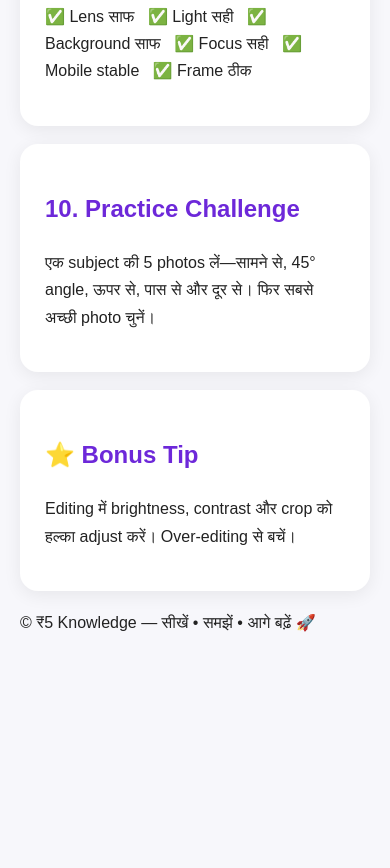
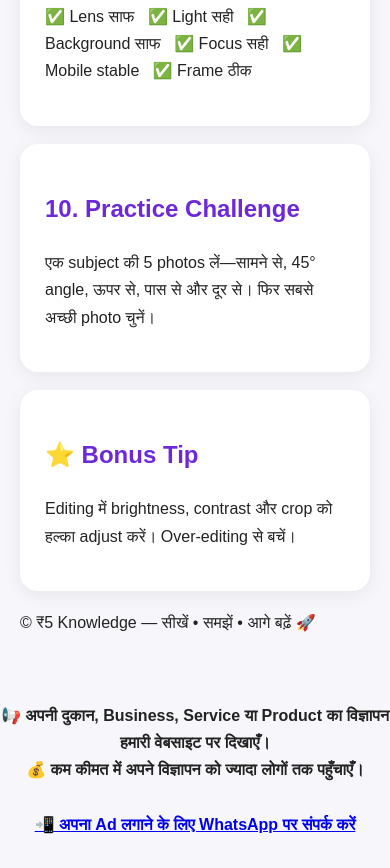
Before and after one commit to pramodkas/5-knowledge, a plain HTML site: page mobile-photo-guide.html in a window 390 px wide. Shown: the part 2596-3464 px from the top of the page. Before the commit the page ends 3268 px from the top, so only its background shows below. Drawn offline with Linux system fonts and the light colour scheme.

Commit message:
Update mobile-photo-guide.html

```diff
--- a/mobile-photo-guide.html
+++ b/mobile-photo-guide.html
@@ -47,4 +47,16 @@ h1{color:#5b21b6} h2{color:#6d28d9}
 
 <section class="card"><h2>⭐ Bonus Tip</h2><p>Editing में brightness, contrast और crop को हल्का adjust करें। Over-editing से बचें।</p></section>
 <footer><p>© ₹5 Knowledge — सीखें • समझें • आगे बढ़ें 🚀</p></footer>
-</div></body></html>
+</div>
+
+<p style="text-align:center;margin:30px 0;font-weight:bold;">
+📢 अपनी दुकान, Business, Service या Product का विज्ञापन हमारी वेबसाइट पर दिखाएँ।
+<br>
+💰 कम कीमत में अपने विज्ञापन को ज्यादा लोगों तक पहुँचाएँ।
+<br><br>
+<a href="https://wa.me/919756519239?text=Namaste%20mujhe%20website%20par%20ad%20lagwana%20hai" target="_blank">
+📲 अपना Ad लगाने के लिए WhatsApp पर संपर्क करें
+</a>
+</p>
+
+</body></html>
```
